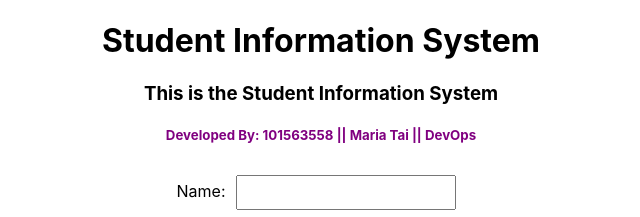
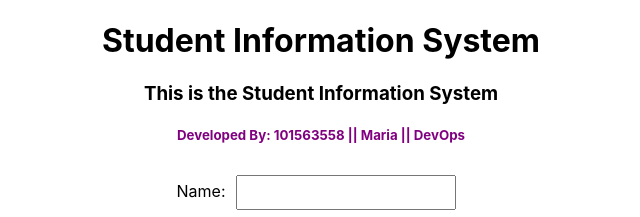
Before and after one commit to mmmtl/COMP3104, a React (Create React App) app: page / in a window 1280 px wide. Shown: the top 217 px of the page, without its empty margins (319-959 px from the left). Built offline with nearby package versions, Linux system fonts and the light colour scheme.

Commit message:
Add changes to App.js

```diff
--- a/src/App.js
+++ b/src/App.js
@@ -14,7 +14,7 @@ const App = () => {
     <div className="App">
       <h1>Student Information System</h1>
       <h3>This is the Student Information System</h3>
-      <h5>Developed By: 101563558 || Maria Tai || DevOps</h5>
+      <h5>Developed By: 101563558 || Maria || DevOps</h5>
       <StudentForm addStudent={addStudent} />
       <StudentList students={students} />
     </div>
```
